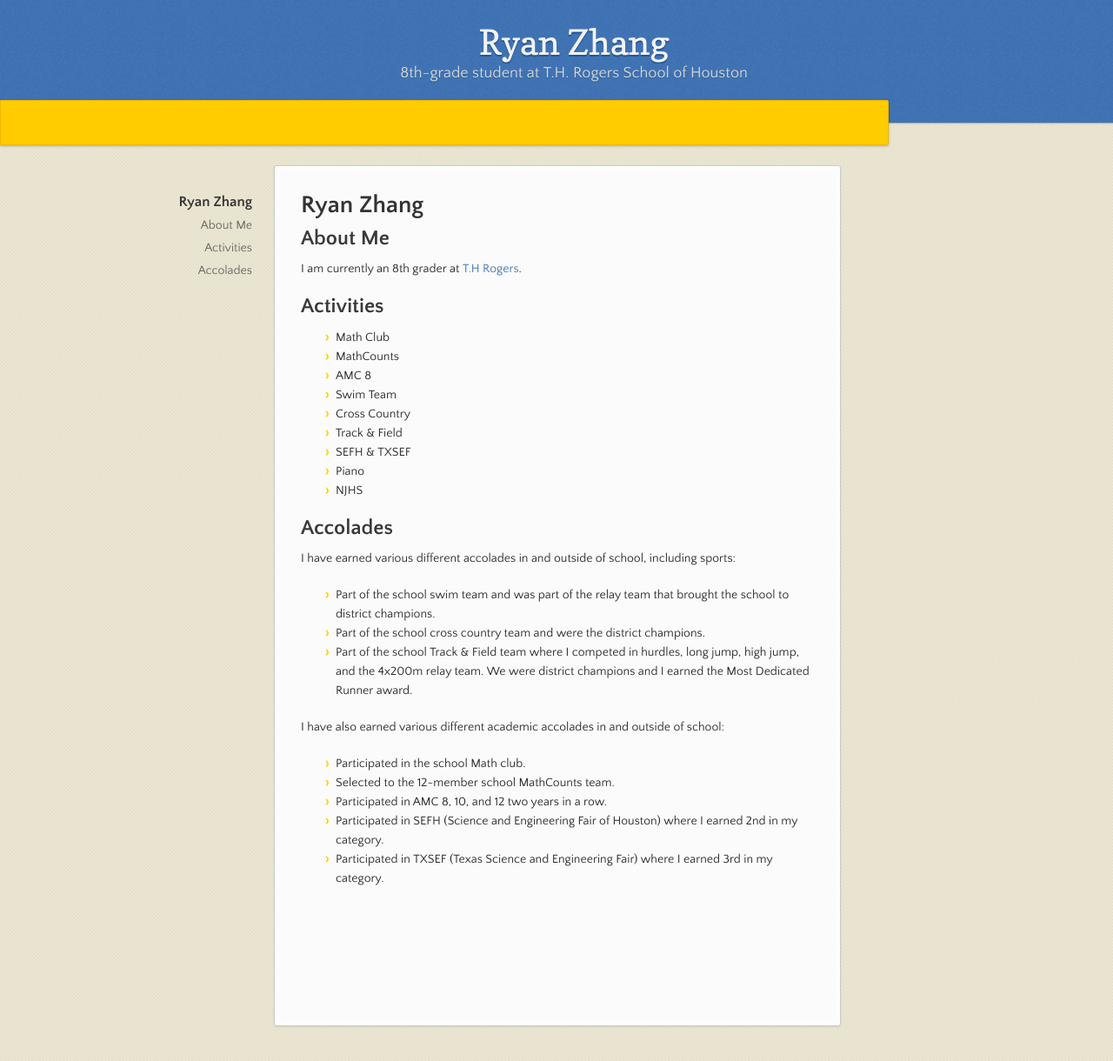
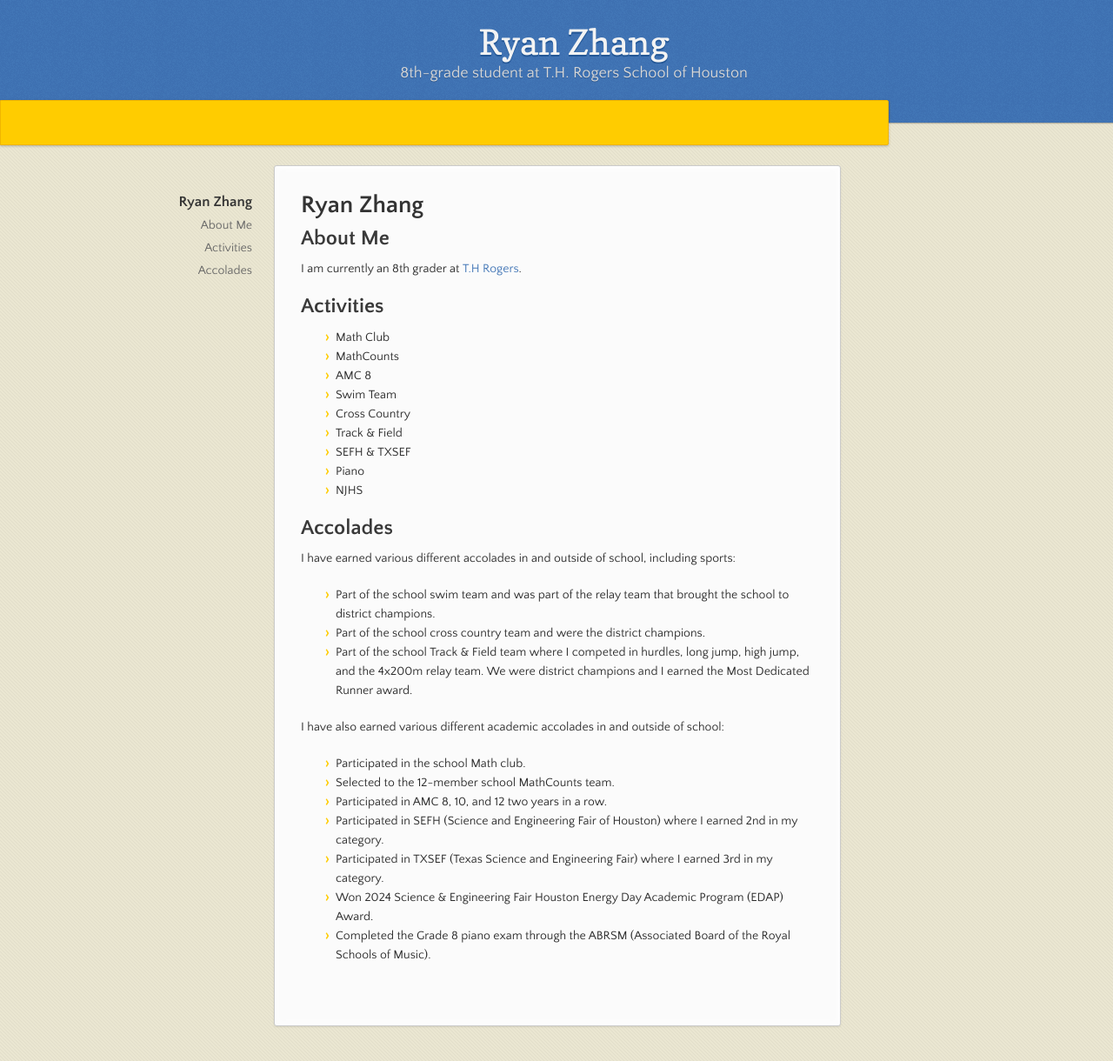
Before and after one commit to RChenZhang/rchenzhang.github.io, a Jekyll site: the page built from index.md, in a window 1280 px wide and 1220 px high. Shown: the whole window at 87% size. Built offline with Jekyll 4.4.1, drawn with Linux system fonts in a browser that asks for light colours; our own code applies the rules of GitHub Pages for plain Markdown files.

Commit message:
Update index.md

```diff
--- a/index.md
+++ b/index.md
@@ -32,3 +32,5 @@ I have also earned various different academic accolades in and outside of school
  - Participated in AMC 8, 10, and 12 two years in a row.
  - Participated in SEFH (Science and Engineering Fair of Houston) where I earned 2nd in my category.
  - Participated in TXSEF (Texas Science and Engineering Fair) where I earned 3rd in my category.
+ - Won 2024 Science & Engineering Fair Houston Energy Day Academic Program (EDAP) Award.
+ - Completed the Grade 8 piano exam through the ABRSM (Associated Board of the Royal Schools of Music).
```
